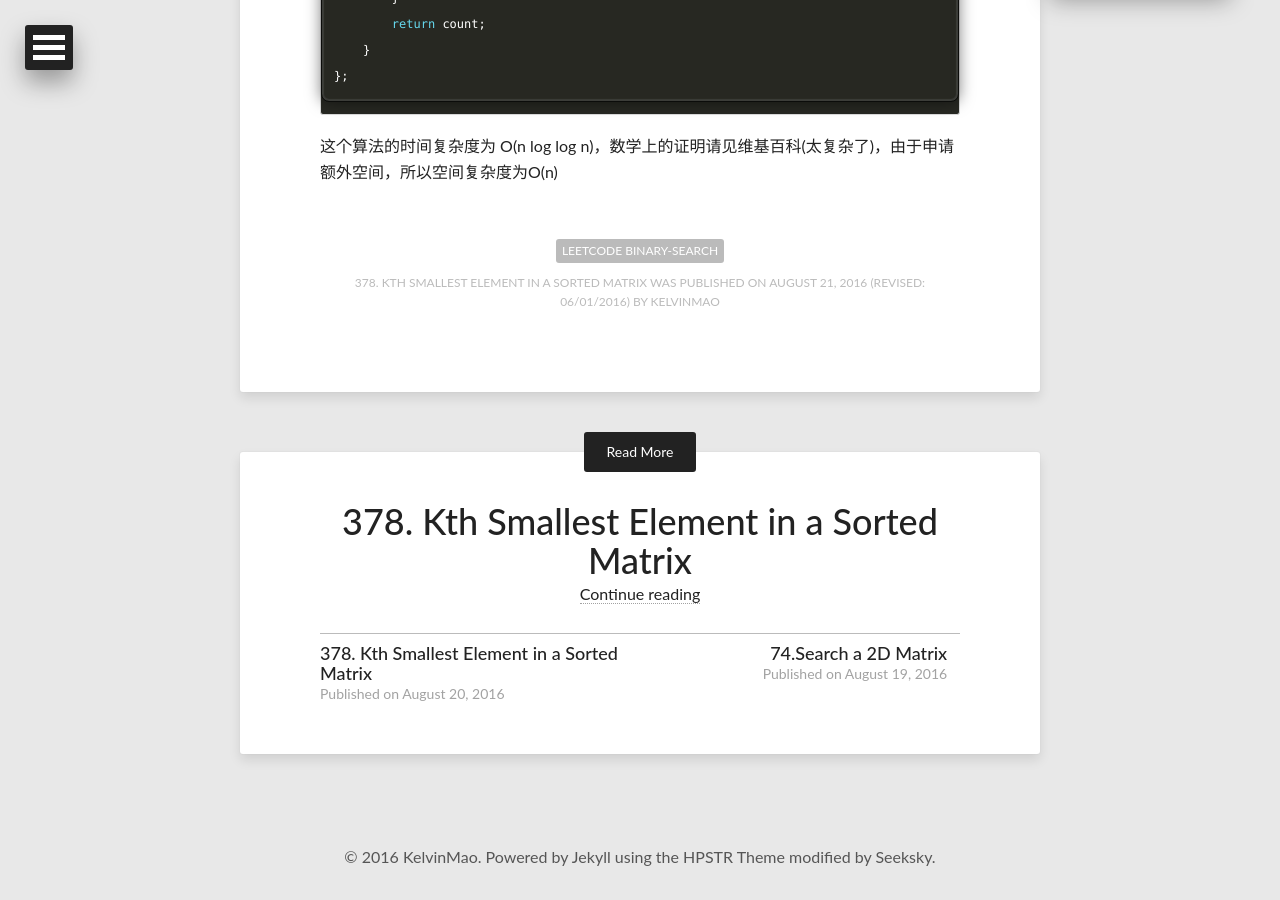
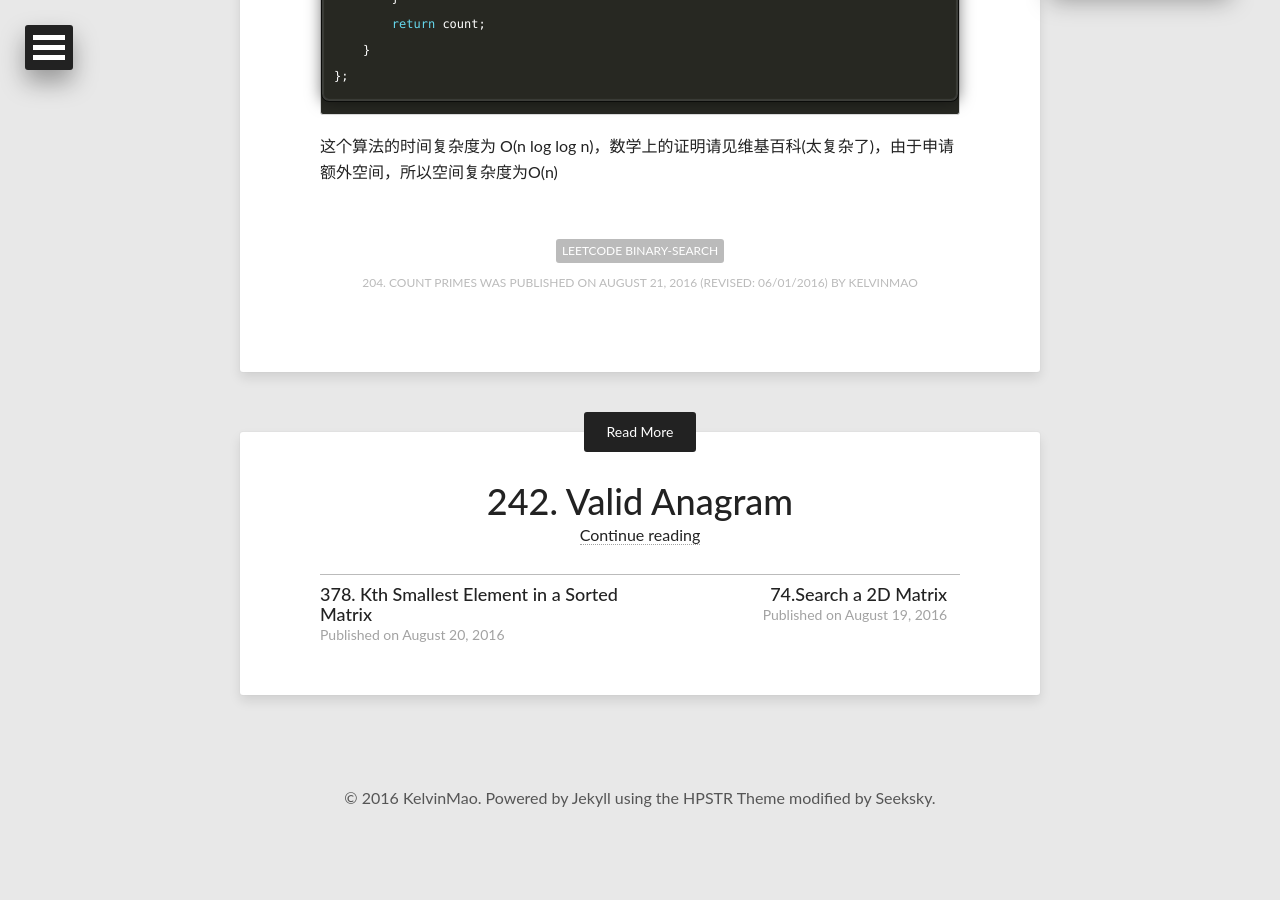
Before and after one commit to Kelvinmao/kelvinmao.github.io, a Jekyll site: the page built from _posts/2016-08-21-204. Count Primes.md, in a window 1280 px wide and 900 px high, scrolled down 2377 px. Built offline with Jekyll 4.4.1, drawn with Linux system fonts in a browser that asks for light colours; some web fonts are replaced; after the commit the page ends 3218 px from its top, so only the background shows below that; some of the changed text lies outside the part shown.

Commit message:
2016-08-21

```diff
--- a/_posts/2016-08-21-204. Count Primes.md
+++ b/_posts/2016-08-21-204. Count Primes.md
@@ -1,6 +1,6 @@
 ---
 layout: post
-title: 378. Kth Smallest Element in a Sorted Matrix
+title: 204. Count Primes
 description: ""
 modified: 2016-06-01T15:27:45-04:00
 tags: [Leetcode Binary-Search]
--- a/_posts/2016-08-21-242. Valid Anagram.md
+++ b/_posts/2016-08-21-242. Valid Anagram.md
@@ -1,6 +1,6 @@
 ---
 layout: post
-title: 378. Kth Smallest Element in a Sorted Matrix
+title: 242. Valid Anagram
 description: ""
 modified: 2016-06-01T15:27:45-04:00
 tags: [Leetcode Binary-Search]
```
